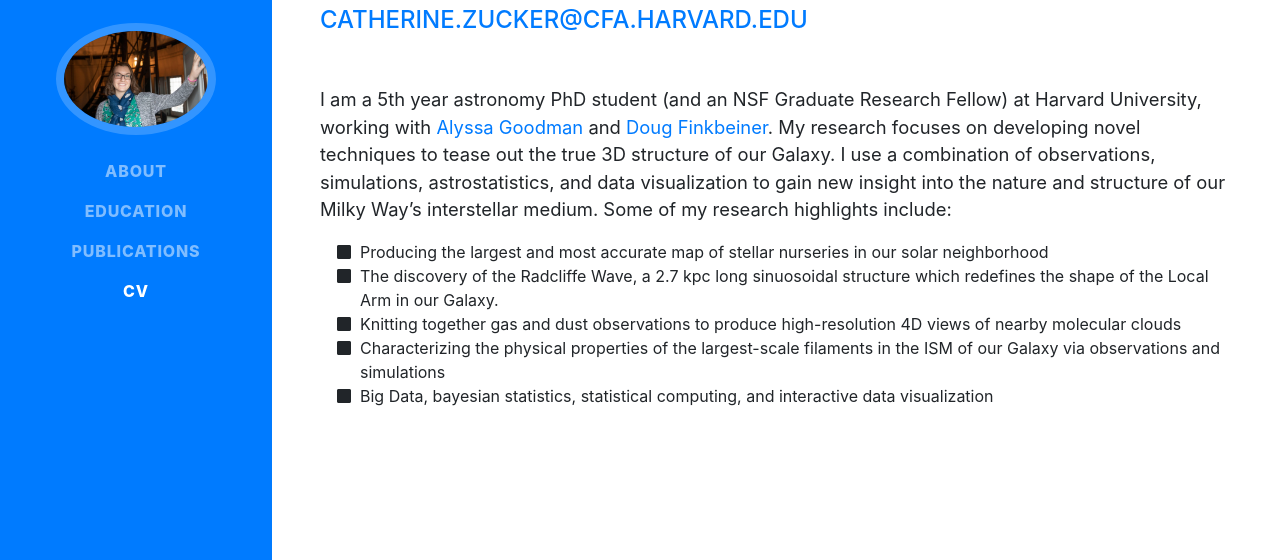
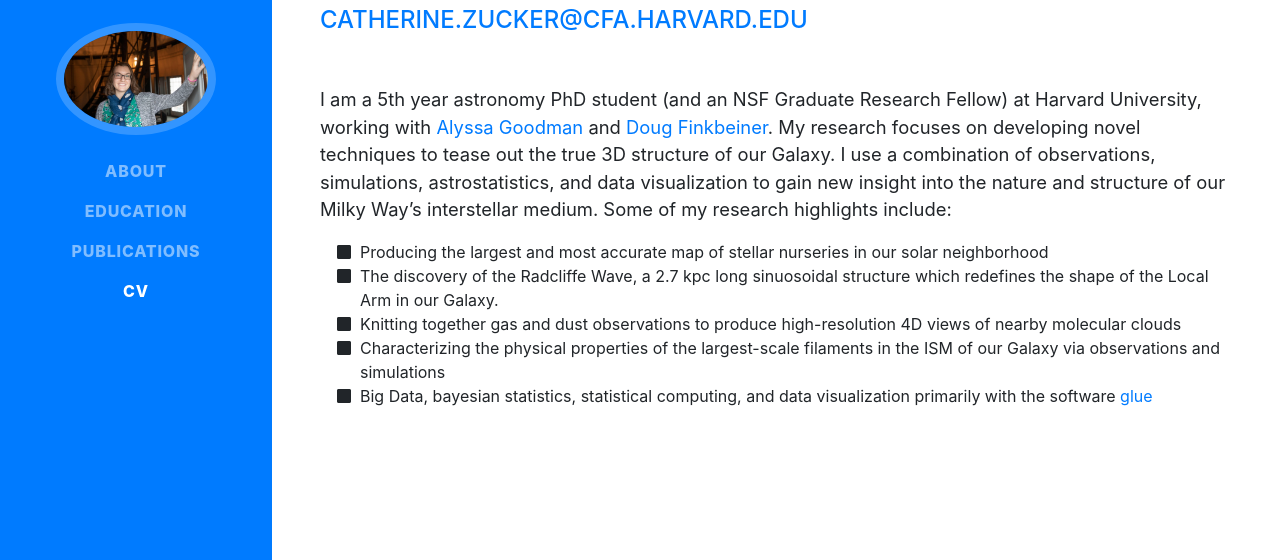
Before and after one commit to catherinezucker/catherinezucker.github.io, a website with bundled scripts: page index.html in a window 1280 px wide. Shown: the part 237-797 px from the top of the page. Built offline with nearby package versions, Linux system fonts and the light colour scheme; a web font is replaced by a local one.

Commit message:
hyperlinked glue

```diff
--- a/index.html
+++ b/index.html
@@ -86,7 +86,7 @@ clouds</li>
               Characterizing the physical properties of the largest-scale filaments in the ISM of our Galaxy via observations and simulations</li>
             <li>
               <i class="fa-li fa fa-square"></i>
-              Big Data, bayesian statistics, statistical computing, and interactive data visualization</li>
+              Big Data, bayesian statistics, statistical computing, and data visualization primarily with the software <a href="https://glueviz.org">glue</a></li>
             </div>
         </div>
       </section>
```
